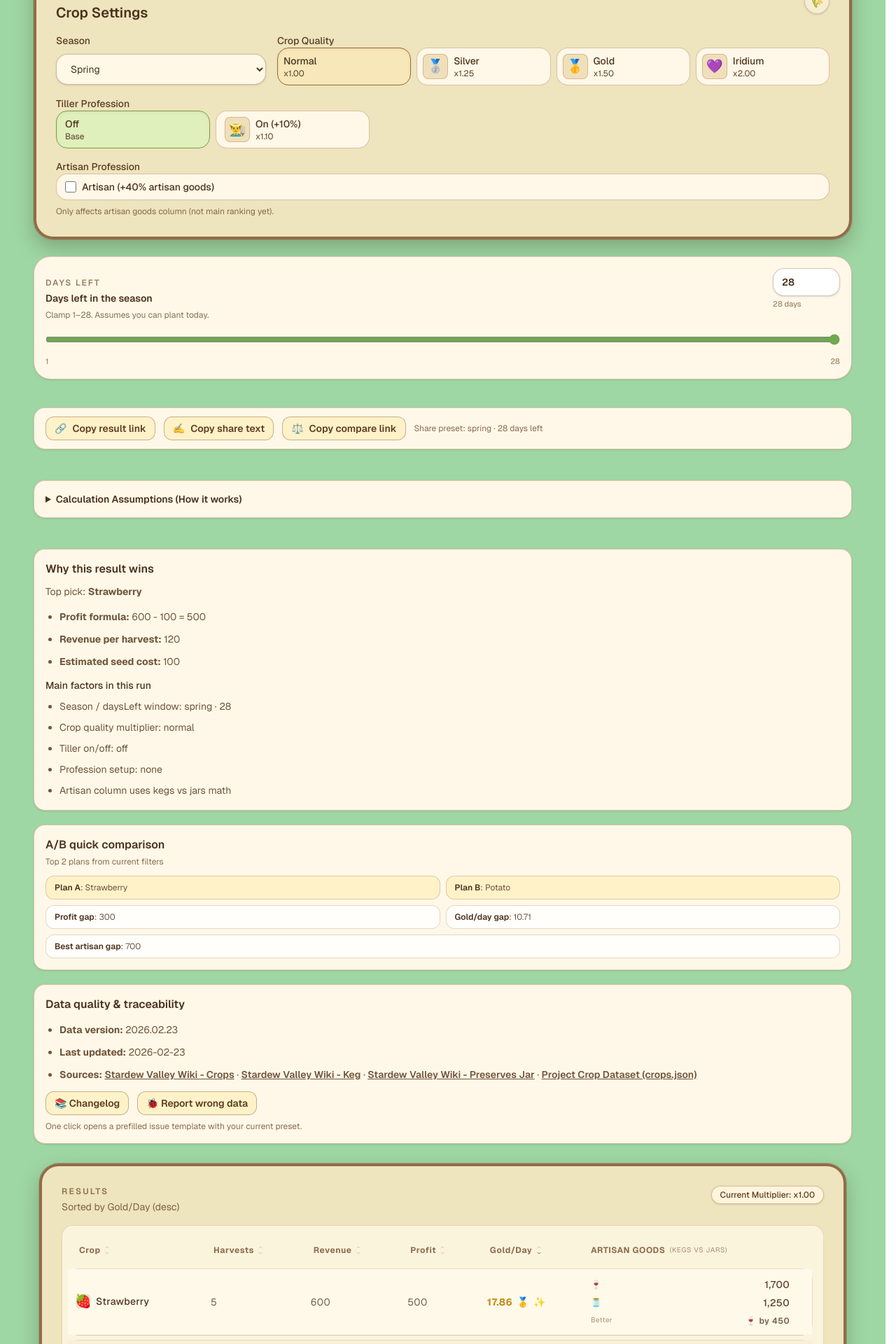
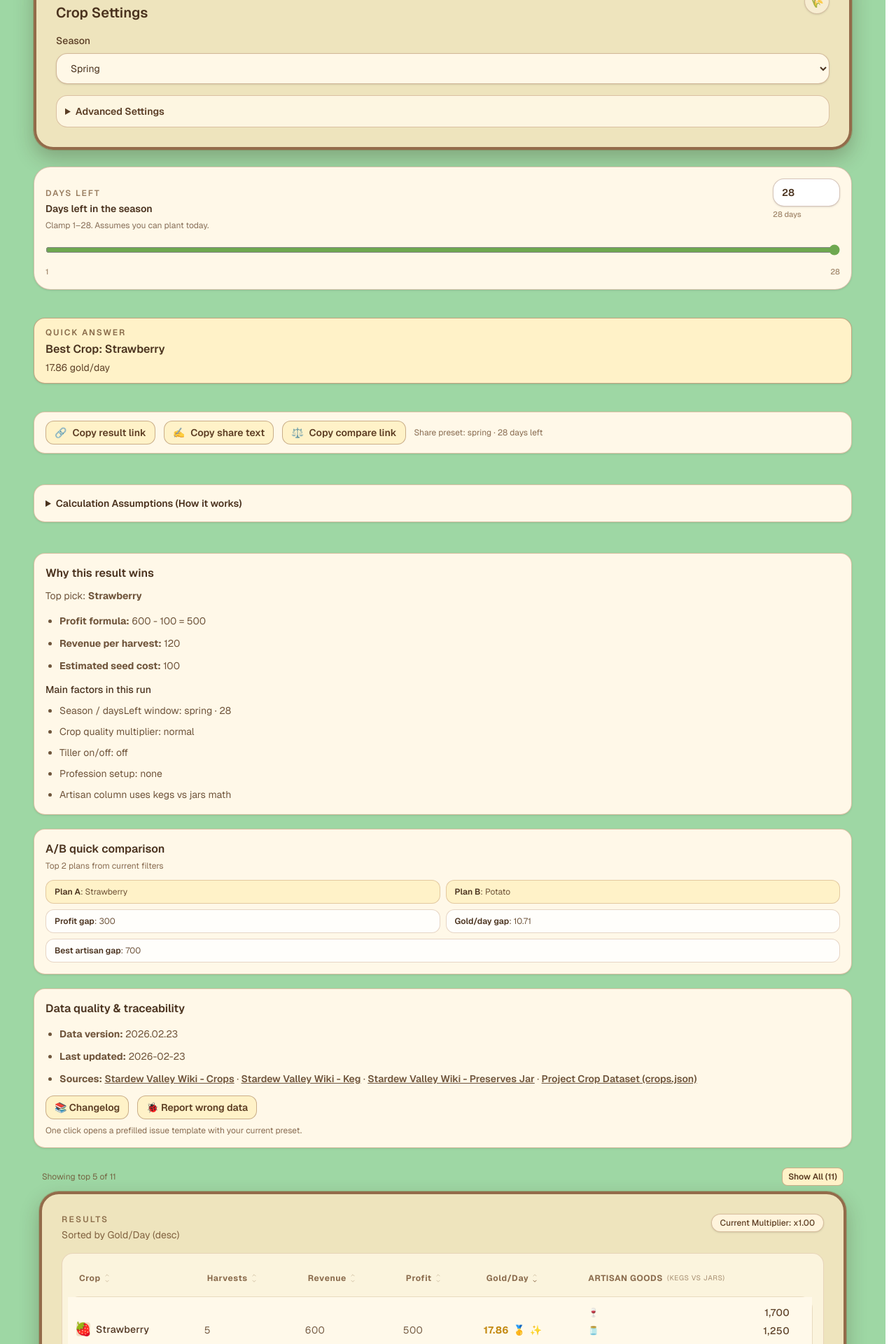
Before and after one commit to yuzhoudabaozhayujiamigou-cloud/stardew-tools, a Next.js app in the folder stardew-tools/: page /calculator in a window 1280 px wide. Shown: the part 980-2900 px from the top of the page at 70% size. Built offline with nearby package versions, Linux system fonts and the light colour scheme.

Commit message:
feat(calculator): collapse tables and add quick answer

```diff
--- a/stardew-tools/src/components/CalculatorClient.tsx
+++ b/stardew-tools/src/components/CalculatorClient.tsx
@@ -23,6 +23,7 @@ import { getPresetById } from "@/lib/presets";
 import { SITE_ORIGIN } from "@/lib/site";
 
 const SHARE_RESET_DELAY_MS = 2200;
+const RESULTS_COLLAPSED_LIMIT = 5;
 const FEEDBACK_ISSUE_BASE = "https://github.com/yuzhoudabaozhayujiamigou-cloud/stardew-tools/issues/new";
 const VALID_QUERY_SEASONS = new Set<Season>([
   "spring",
@@ -154,6 +155,7 @@ export function CalculatorClient(props: {
   const [compareSelection] = useState<[string, string] | null>(initialQuery.compareSelection);
 
   const [formValue, setFormValue] = useState<InputFormValue>(initialQuery.form);
+  const [showAllResults, setShowAllResults] = useState(false);
 
   useEffect(() => {
     if (copyState === "idle") {
@@ -190,6 +192,10 @@ export function CalculatorClient(props: {
 
     return () => window.clearTimeout(timeoutId);
   }, [compareCopyState]);
+
+  useEffect(() => {
+    setShowAllResults(false);
+  }, [daysLeft, formValue.hasTiller, formValue.profession, formValue.quality, formValue.season]);
 
   const text = useMemo(() => getCalculatorText(lang), [lang]);
 
@@ -232,7 +238,14 @@ export function CalculatorClient(props: {
     return null;
   }, [compareSelection, results, resultsById]);
 
+  const tableSourceResults = results.length ? results : props.initialResults;
+  const visibleResults = showAllResults
+    ? tableSourceResults
+    : tableSourceResults.slice(0, RESULTS_COLLAPSED_LIMIT);
+  const shouldShowResultToggle = tableSourceResults.length > RESULTS_COLLAPSED_LIMIT;
+
   const topPick = results[0];
+  const quickAnswerPick = topPick ?? tableSourceResults[0];
   const compareTop = comparePair?.[0];
   const compareRunnerUp = comparePair?.[1];
 
@@ -334,6 +347,22 @@ export function CalculatorClient(props: {
         ? text.copyFailed
         : text.compareLinkButton;
 
+  const quickAnswerTitle = lang === "zh" ? "快速答案" : "Quick Answer";
+  const quickAnswerBestCropLabel = lang === "zh" ? "最佳作物" : "Best Crop";
+  const quickAnswerGoldPerDayLabel = lang === "zh" ? "金币/天" : "gold/day";
+
+  const resultToggleLabel = showAllResults
+    ? lang === "zh"
+      ? `显示前 ${RESULTS_COLLAPSED_LIMIT}`
+      : `Show Top ${RESULTS_COLLAPSED_LIMIT}`
+    : lang === "zh"
+      ? `显示全部（${tableSourceResults.length}）`
+      : `Show All (${tableSourceResults.length})`;
+
+  const collapsedResultHint = lang === "zh"
+    ? `默认仅展示前 ${RESULTS_COLLAPSED_LIMIT} 项（共 ${tableSourceResults.length} 项）`
+    : `Showing top ${RESULTS_COLLAPSED_LIMIT} of ${tableSourceResults.length}`;
+
   const copyText = async (nextText: string) => {
     try {
       await navigator.clipboard.writeText(nextText);
@@ -426,6 +455,18 @@ export function CalculatorClient(props: {
 
       <DaysLeftInput value={daysLeft} onChange={setDaysLeft} />
 
+      {quickAnswerPick ? (
+        <section className="mt-4 rounded-2xl border border-[#8a5b3a]/50 bg-[#fff2c8] px-4 py-3 text-sm text-[#5f4228]/95 shadow-sm">
+          <p className="text-xs font-semibold uppercase tracking-[0.16em] text-[#6b4a2c]/80">{quickAnswerTitle}</p>
+          <p className="mt-1 text-base font-semibold text-[#4a321e]">
+            {quickAnswerBestCropLabel}: {quickAnswerPick.cropName}
+          </p>
+          <p className="mt-1 text-sm text-[#5f4228]">
+            {fmt(quickAnswerPick.goldPerDay)} {quickAnswerGoldPerDayLabel}
+          </p>
+        </section>
+      ) : null}
+
       <div className="mt-4 flex flex-wrap items-center gap-3 rounded-2xl border border-[#b88b63]/50 bg-[#fff8e8] px-4 py-3 text-sm text-[#5f4228]/90 shadow-sm">
         <button
           type="button"
@@ -487,7 +528,7 @@ export function CalculatorClient(props: {
         </ul>
       </details>
 
-      <div className="mt-5 grid min-h-[70vh] content-start gap-5 transition-opacity duration-200 motion-reduce:transition-none">
+      <div className="mt-5 grid content-start gap-5 transition-opacity duration-200 motion-reduce:transition-none">
         {topPick ? (
           <section className="rounded-2xl border border-[#b88b63]/50 bg-[#fff8e8] p-4 text-sm text-[#5f4228]/90 shadow-sm">
             <h3 className="text-base font-semibold text-[#4a321e]">{text.explainTitle}</h3>
@@ -591,8 +632,20 @@ export function CalculatorClient(props: {
         </section>
 
         <div className="p-2">
+          {shouldShowResultToggle ? (
+            <div className="mb-2 flex flex-wrap items-center justify-between gap-2 px-1 text-xs text-[#6b4a2c]/80">
+              <span>{collapsedResultHint}</span>
+              <button
+                type="button"
+                onClick={() => setShowAllResults((previous) => !previous)}
+                className="rounded-lg border border-[#8a5b3a]/45 bg-[#fff2c8] px-2 py-1 font-semibold text-[#5c3d23] transition hover:border-[#7c4d2e]/70 hover:bg-[#fce8b1]"
+              >
+                {resultToggleLabel}
+              </button>
+            </div>
+          ) : null}
           <ResultTable
-            results={results.length ? results : props.initialResults}
+            results={visibleResults}
             quality={formValue.quality}
             hasTiller={formValue.hasTiller}
             profession={formValue.profession}
--- a/stardew-tools/src/components/InputForm.tsx
+++ b/stardew-tools/src/components/InputForm.tsx
@@ -47,6 +47,7 @@ export function InputForm(props: {
   const { value, onChange, lang } = props;
   const text = getCalculatorText(lang);
   const artisanEnabled = value.profession === "artisan";
+  const advancedSettingsLabel = lang === "zh" ? "高级设置" : "Advanced Settings";
 
   return (
     <section className="rounded-[28px] border-4 border-[#7c4d2e]/80 bg-[#f3e5bf]/95 p-5 shadow-[0_12px_28px_rgba(56,41,23,0.28)] ring-1 ring-yellow-900/20 sm:p-7">
@@ -66,7 +67,7 @@ export function InputForm(props: {
         </span>
       </div>
 
-      <div className="mt-4 grid gap-4 xl:grid-cols-[minmax(0,300px)_minmax(0,1fr)]">
+      <div className="mt-4">
         <label className="grid gap-2">
           <span className="text-sm font-medium text-[#5a3d25]">{text.seasonLabel}</span>
           <select
@@ -81,8 +82,12 @@ export function InputForm(props: {
             <option value="greenhouse">{text.seasonOptions.greenhouse}</option>
           </select>
         </label>
+      </div>
 
-        <fieldset className="grid gap-2">
+      <details className="mt-4 rounded-2xl border border-[#b88b63]/50 bg-[#fff8e8]/85 p-3">
+        <summary className="cursor-pointer text-sm font-semibold text-[#5a3d25]">{advancedSettingsLabel}</summary>
+
+        <fieldset className="mt-3 grid gap-2">
           <legend className="text-sm font-medium text-[#5a3d25]">{text.qualityLabel}</legend>
           <div className="grid grid-cols-2 gap-2 sm:grid-cols-4">
             {qualityOptions.map((option) => {
@@ -123,7 +128,6 @@ export function InputForm(props: {
             })}
           </div>
         </fieldset>
-      </div>
 
         <fieldset className="mt-4 grid gap-2">
           <legend className="text-sm font-medium text-[#5a3d25]">{text.tillerLabel}</legend>
@@ -198,6 +202,7 @@ export function InputForm(props: {
             {text.artisanHint}
           </p>
         </fieldset>
+      </details>
     </section>
   );
 }
```
Lines whose indentation alone changed are shown as unchanged.
